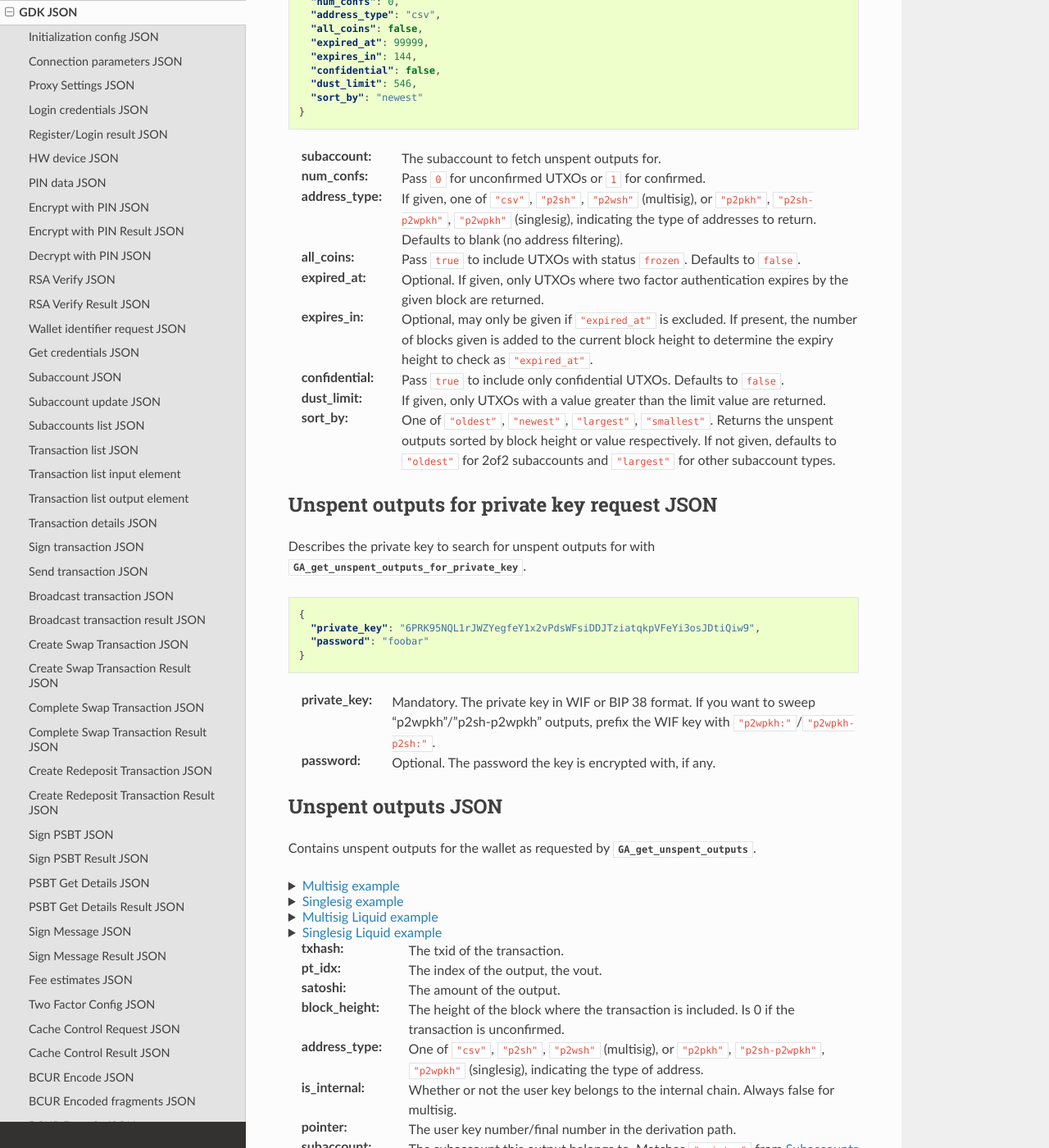
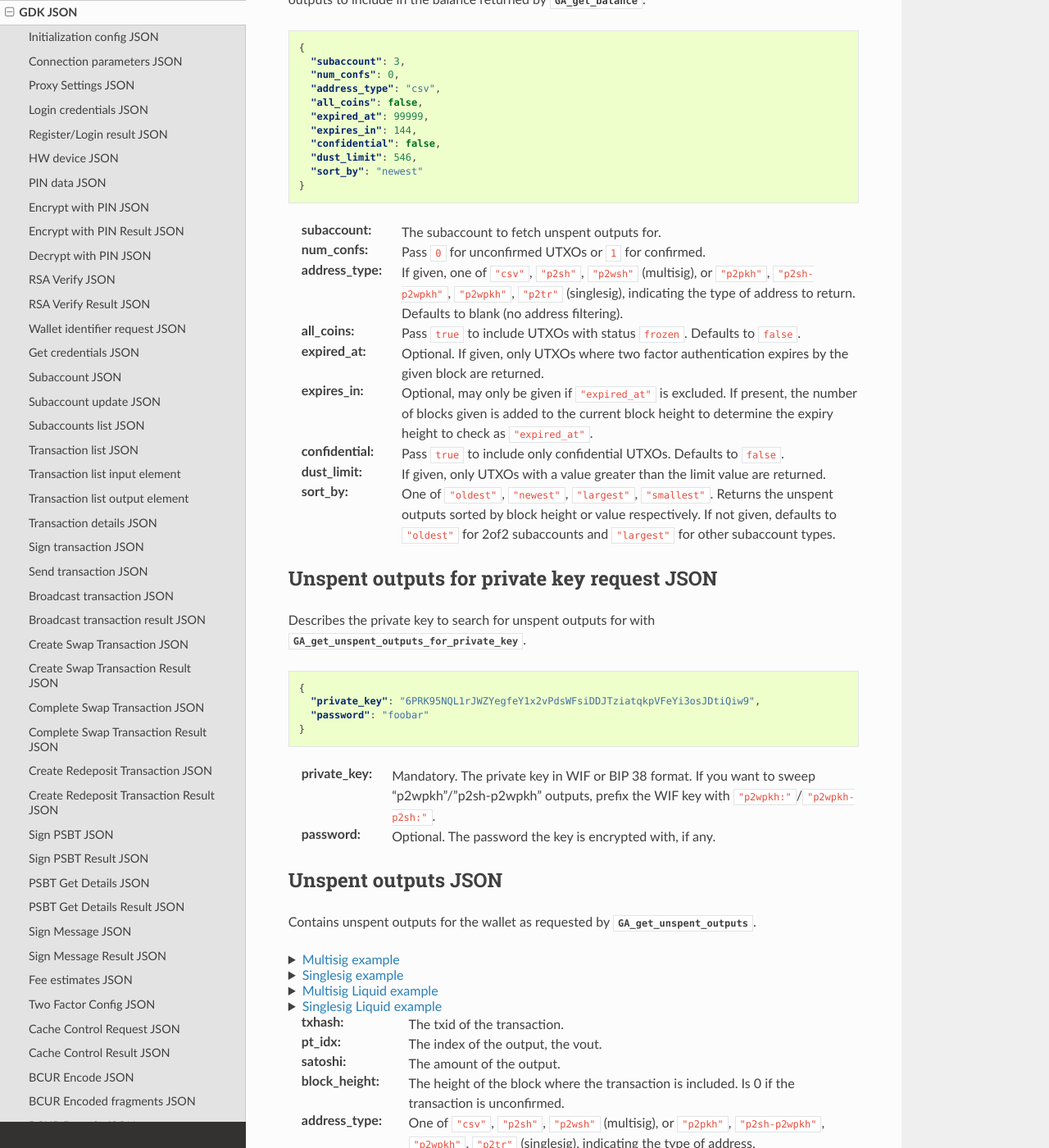
Before and after one commit to Blockstream/gdk, a Sphinx documentation site: the page built from docs/source/gdk-json.rst, in a window 1280 px wide and 1400 px high, scrolled down 23878 px. Shown: the whole window at 82% size. Built offline with Sphinx 7.4.7 and the Read the Docs theme 3.1.0, drawn with Linux system fonts in a browser that asks for light colours; pages that are not in the unit, such as notebooks, are missing from menus; some of the changed text lies outside the part shown.

Commit message:
docs: update for taproot

```diff
--- a/docs/source/gdk-json.rst
+++ b/docs/source/gdk-json.rst
@@ -209,6 +209,7 @@ Describes the capabilities of an external signing device.
          "supports_external_blinding": false,
          "supports_liquid": 1,
          "supports_low_r": false,
+         "supports_p2tr": false,
       }
    }
 
@@ -384,7 +386,7 @@ as the array elements of `GA_get_subaccounts`.
 :required_ca: For ``"2of2_no_recovery"`` subaccounts, the number of confidential addresses
     that the user must upload to the server before transacting.
 :type: For multisig subaccounts, one of ``"2of2"``, ``"2of3"`` or ``"2of2_no_recovery"``.
-    For singlesig subaccounts, one of ``"p2pkh"``, ``"p2wpkh"`` or ``"p2sh-p2wpkh"``.
+    For singlesig subaccounts, one of ``"p2pkh"``, ``"p2wpkh"``, ``"p2sh-p2wpkh"`` or ``"p2tr"``.
 :bip44_discovered: Singlesig only. Whether or not this subaccount contains at least one transaction.
 :user_path: The BIP32 path for this subaccount.
 :core_descriptors: Singlesig only. The Bitcoin Core compatible output descriptors.
@@ -492,7 +494,8 @@ Describes a transaction input in :ref:`tx-list`.
 :address: For user wallet addresses, the wallet address in base58, bech32 or blech32 encoding.
 :addressee: Optional, multisig only. For historical social payments, the account name sent from.
 :address_type: For user wallet addresses, One of ``"csv"``, ``"p2sh"``, ``"p2wsh"`` (multisig),
-    or ``"p2pkh"``, ``"p2sh-p2wpkh"``, ``"p2wpkh"`` (singlesig), indicating the type of address.
+    or ``"p2pkh"``, ``"p2sh-p2wpkh"``, ``"p2wpkh"``, ``"p2tr"`` (singlesig), indicating
+    the type of address.
 :is_internal: Whether or not the user key belongs to the internal chain. Always false for multisig.
 :is_output: Always false. Deprecated, will be removed in a future release.
 :is_relevant: A boolean indicating whether the input relates to the subaccount the
@@ -535,7 +538,8 @@ Describes a transaction output in :ref:`tx-list`.
 
 :address: For user wallet addresses, the wallet address in base58, bech32 or blech32 encoding.
 :address_type: For user wallet output addresses, One of ``"csv"``, ``"p2sh"``, ``"p2wsh"`` (multisig),
-    or ``"p2pkh"``, ``"p2sh-p2wpkh"``, ``"p2wpkh"`` (singlesig), indicating the type of address.
+    or ``"p2pkh"``, ``"p2sh-p2wpkh"``, ``"p2wpkh"``, ``"p2tr"`` (singlesig), indicating
+    the type of address.
 :is_internal: Whether or not the user key belongs to the internal chain. Always false for multisig.
 :is_output: Always true. Deprecated, will be removed in a future release.
 :is_relevant: A boolean indicating whether the output relates to the subaccount the
@@ -1169,7 +1173,8 @@ Receive address details JSON
 
 :address: The wallet address in base58, bech32 or blech32 encoding.
 :address_type: One of ``"csv"``, ``"p2sh"``, ``"p2wsh"`` (multisig),
-    or ``"p2pkh"``, ``"p2sh-p2wpkh"``, ``"p2wpkh"`` (singlesig), indicating the type of address.
+    or ``"p2pkh"``, ``"p2sh-p2wpkh"``, ``"p2wpkh"``, ``"p2tr"`` (singlesig), indicating
+    the type of address.
 :branch: Always ``1``, used in the address derivation path for subaccounts.
 :pointer: The address number/final number in the address derivation path.
 :script: The locking script of the address.
@@ -1263,8 +1268,8 @@ or which unspent outputs to include in the balance returned by `GA_get_balance`.
 :subaccount: The subaccount to fetch unspent outputs for.
 :num_confs: Pass ``0`` for unconfirmed UTXOs or ``1`` for confirmed.
 :address_type: If given, one of ``"csv"``, ``"p2sh"``, ``"p2wsh"`` (multisig),
-    or ``"p2pkh"``, ``"p2sh-p2wpkh"``, ``"p2wpkh"`` (singlesig), indicating the
-    type of addresses to return. Defaults to blank (no address filtering).
+    or ``"p2pkh"``, ``"p2sh-p2wpkh"``, ``"p2wpkh"``, ``"p2tr"`` (singlesig),
+    indicating the type of address to return. Defaults to blank (no address filtering).
 :all_coins: Pass ``true`` to include UTXOs with status ``frozen``. Defaults to ``false``.
 :expired_at: Optional. If given, only UTXOs where two factor authentication expires
     by the given block are returned.
@@ -1319,7 +1324,8 @@ Contains unspent outputs for the wallet as requested by `GA_get_unspent_outputs`
 :block_height: The height of the block where the transaction is included.
                Is 0 if the transaction is unconfirmed.
 :address_type: One of ``"csv"``, ``"p2sh"``, ``"p2wsh"`` (multisig),
-    or ``"p2pkh"``, ``"p2sh-p2wpkh"``, ``"p2wpkh"`` (singlesig), indicating the type of address.
+    or ``"p2pkh"``, ``"p2sh-p2wpkh"``, ``"p2wpkh"``, ``"p2tr"`` (singlesig), indicating
+    the type of address.
 :is_internal: Whether or not the user key belongs to the internal chain. Always false for multisig.
 :pointer: The user key number/final number in the derivation path.
 :subaccount: The subaccount this output belongs to.
```
Also changed, not shown: other parts of docs/source/gdk-json.rst (+1 -0 lines).
